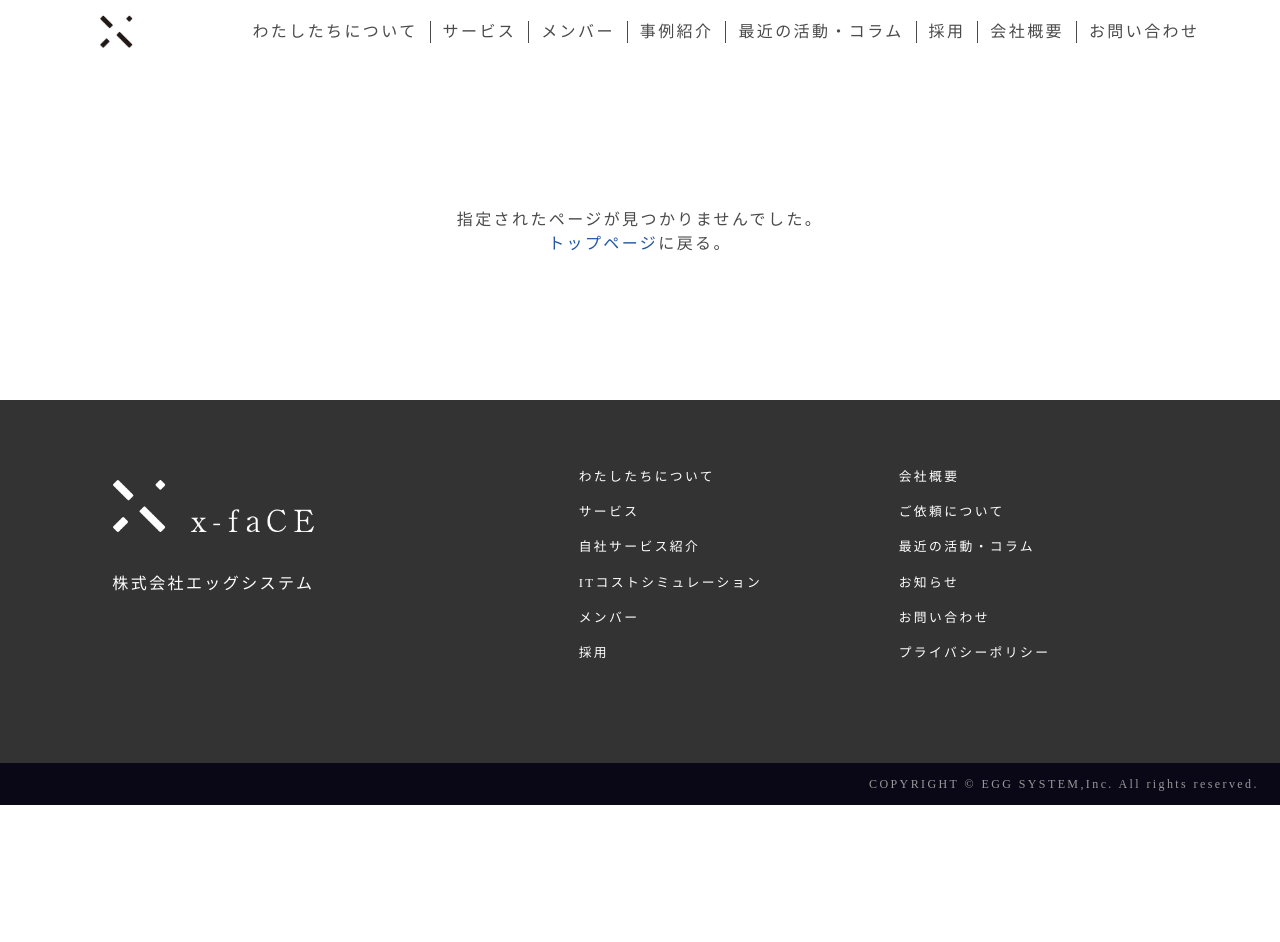
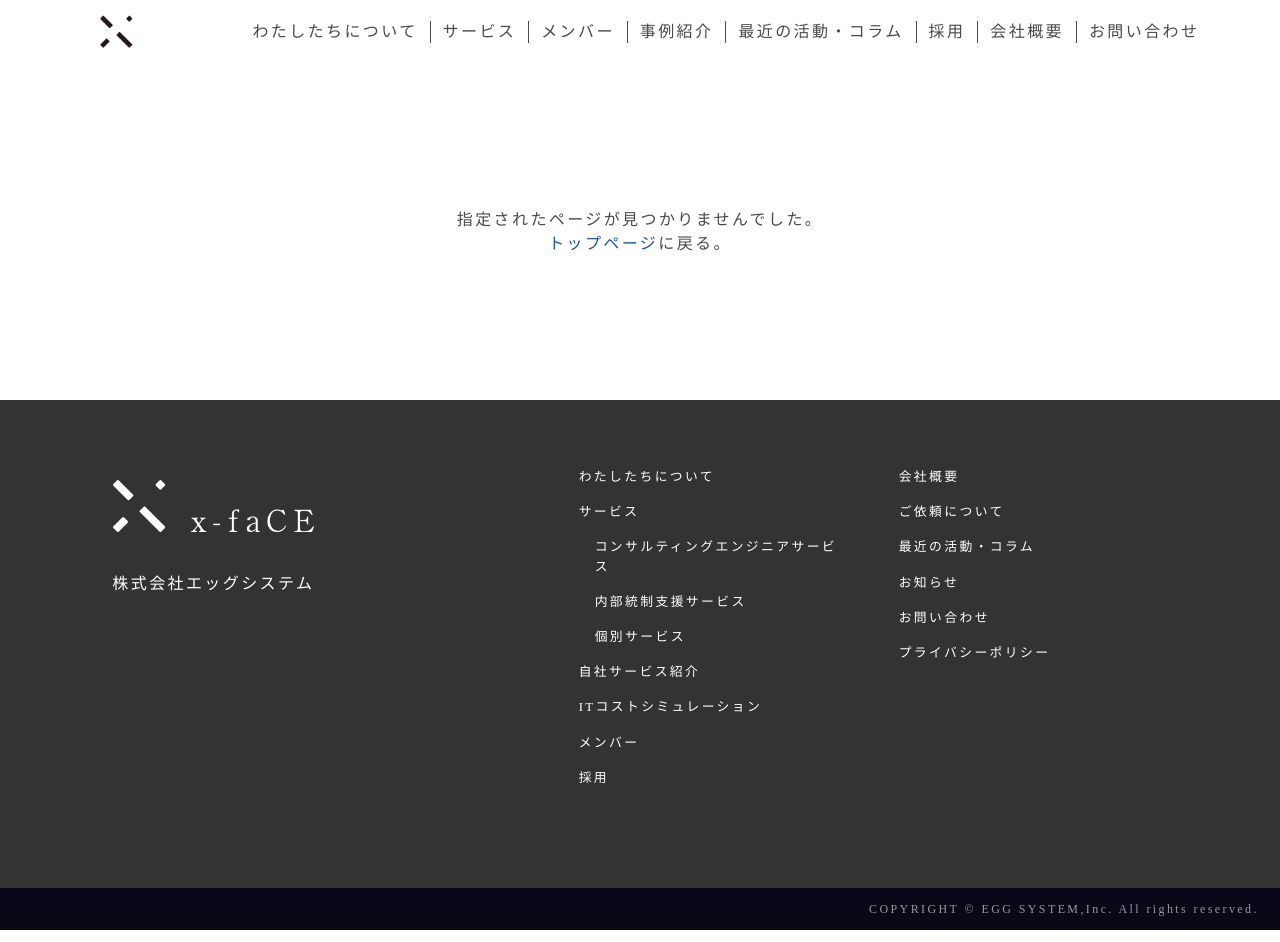
Before and after one commit to egg-system/corporate-site, a Nuxt app: page /404 in a window 1280 px wide. Before the commit the page ends 817 px from the top, so only its background shows below. Built offline with nearby package versions, Linux system fonts and the light colour scheme.

Commit message:
feat : 個別のサービスページへのリンクを追加

```diff
--- a/components/layouts/Footer.vue
+++ b/components/layouts/Footer.vue
@@ -12,6 +12,23 @@
         <nuxt-link class="navbar-item" to="/service">
           サービス
         </nuxt-link>
+        <ul class="navbar-sub-item-list">
+          <li>
+            <nuxt-link class="navbar-item" to="/service/consulting-engineer">
+              コンサルティングエンジニアサービス
+            </nuxt-link>
+          </li>
+          <li>
+            <nuxt-link class="navbar-item" to="/service/it-control">
+              内部統制支援サービス
+            </nuxt-link>
+          </li>
+          <li>
+            <nuxt-link class="navbar-item" to="/service/others">
+              個別サービス
+            </nuxt-link>
+          </li>
+        </ul>
         <nuxt-link class="navbar-item" to="/own_site">
           自社サービス紹介
         </nuxt-link>
@@ -133,4 +150,8 @@ a.navbar-item.is-active {
     margin-left: 7.5%;
   }
 }
+
+.navbar-sub-item-list {
+  margin-left: 1rem;
+}
 </style>
```
